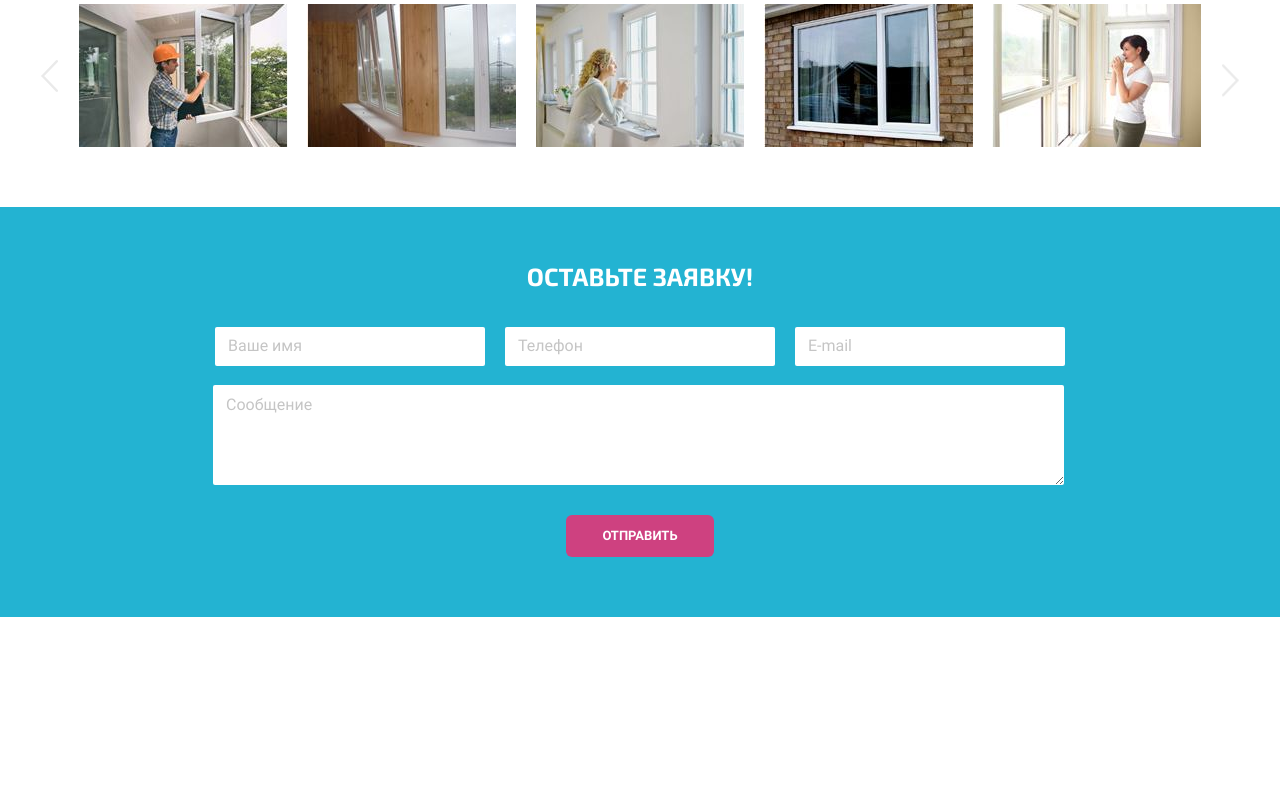
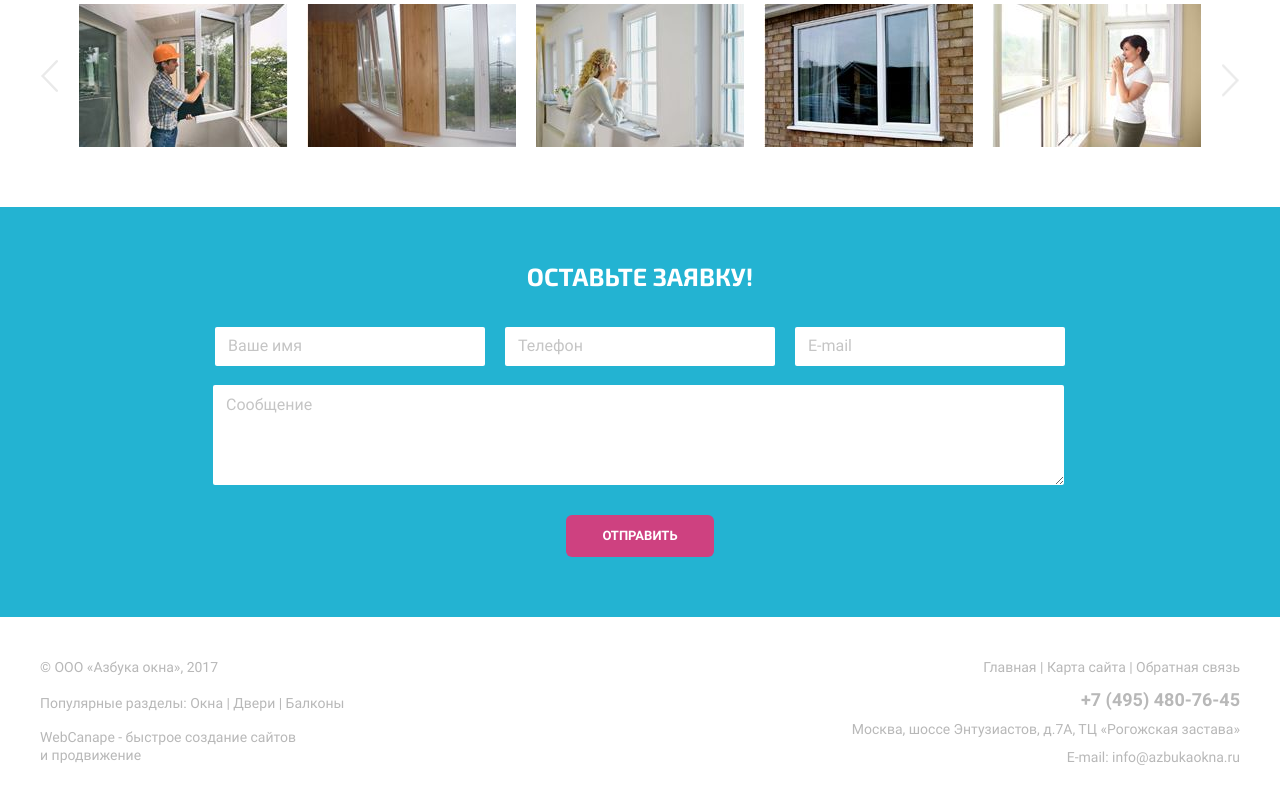
Before and after one commit to webproject67/Okna, a website built with webpack: page src/index.html in a window 1280 px wide. Shown: the part 3516-4316 px from the top of the page. Before the commit the page ends 4133 px from the top, so only its background shows below. Built offline with nearby package versions, Linux system fonts and the light colour scheme.

Commit message:
add footer

```diff
--- a/src/index.html
+++ b/src/index.html
@@ -328,13 +328,26 @@
 		<section class="forms">
 			<p class="forms__request">оставьте заявку!</p>
 			<form class="forms__form">
-				<input class="forms__name" type="text" placeholder="Ваше имя">
-				<input class="forms__tel" type="tel" placeholder="Телефон">
-				<input class="forms__email" type="email" placeholder="E-mail">
-				<textarea class="forms__texterea" placeholder="Сообщение"></textarea>
+				<input class="forms__name" type="text" placeholder="Ваше имя" required>
+				<input class="forms__tel" type="tel" placeholder="Телефон" required>
+				<input class="forms__email" type="email" placeholder="E-mail" required>
+				<textarea class="forms__texterea" placeholder="Сообщение" required></textarea>
 				<button class="forms__btn" type="submit">отправить</button>
 			</form>
 		</section>
 	</main>
+	<footer class="page-footer">
+		<div class="page-footer__leftColumn">
+			<p class="page-footer__logo">© ООО «Азбука окна», 2017</p>
+			<p class="page-footer__text">Популярные разделы: <a class="page-footer__link" href="#">Окна</a> | <a class="page-footer__link" href="#">Двери</a> | <a class="page-footer__link" href="#">Балконы</a></p>
+			<a class="page-footer__link" href="#">WebCanape - быстрое создание сайтов <br> и продвижение</a>
+		</div>
+		<div class="page-footer__rightColumn">
+			<p class="page-footer__text"><a class="page-footer__link" href="#">Главная</a> | <a class="page-footer__link" href="#">Карта сайта</a> | <a class="page-footer__link" href="#">Обратная связь</a></p>
+			<a class="page-footer__tel" href="tel:+74954807645">+7 (495) 480-76-45</a>
+			<p class="page-footer__address">Москва, шоссе Энтузиастов, д.7А, ТЦ «Рогожская застава»</p>
+			<a class="page-footer__email" href="mailto:info@azbukaokna.ru">E-mail: info@azbukaokna.ru</a>
+		</div>
+	</footer>
 </body>
 </html>
--- /dev/null
+++ b/src/sass/blocks/page-footer.scss
@@ -0,0 +1,41 @@
+.page-footer {
+  display: flex;
+  justify-content: space-between;
+  max-width: 1240px;
+  margin: 0 auto;
+  padding: 25px 20px 34px;
+}
+
+.page-footer__logo,
+.page-footer__text,
+.page-footer__link,
+.page-footer__tel,
+.page-footer__address,
+.page-footer__email {
+  color: #b8b8b8;
+  font-size: 14px;
+  line-height: 22px;
+}
+
+.page-footer__link,
+.page-footer__tel,
+.page-footer__email {
+  line-height: 0;
+
+  &:hover {
+    color: #000000;
+  }
+}
+
+.page-footer__rightColumn {
+  text-align: end;
+}
+
+.page-footer__tel {
+  font-size: 18px;
+  font-weight: 700;
+}
+
+.page-footer__address {
+  margin: 8px 0;
+}
--- a/src/sass/style.scss
+++ b/src/sass/style.scss
@@ -14,3 +14,4 @@
 @import "blocks/partners";
 @import "blocks/work";
 @import "blocks/forms";
+@import "blocks/page-footer";
```
